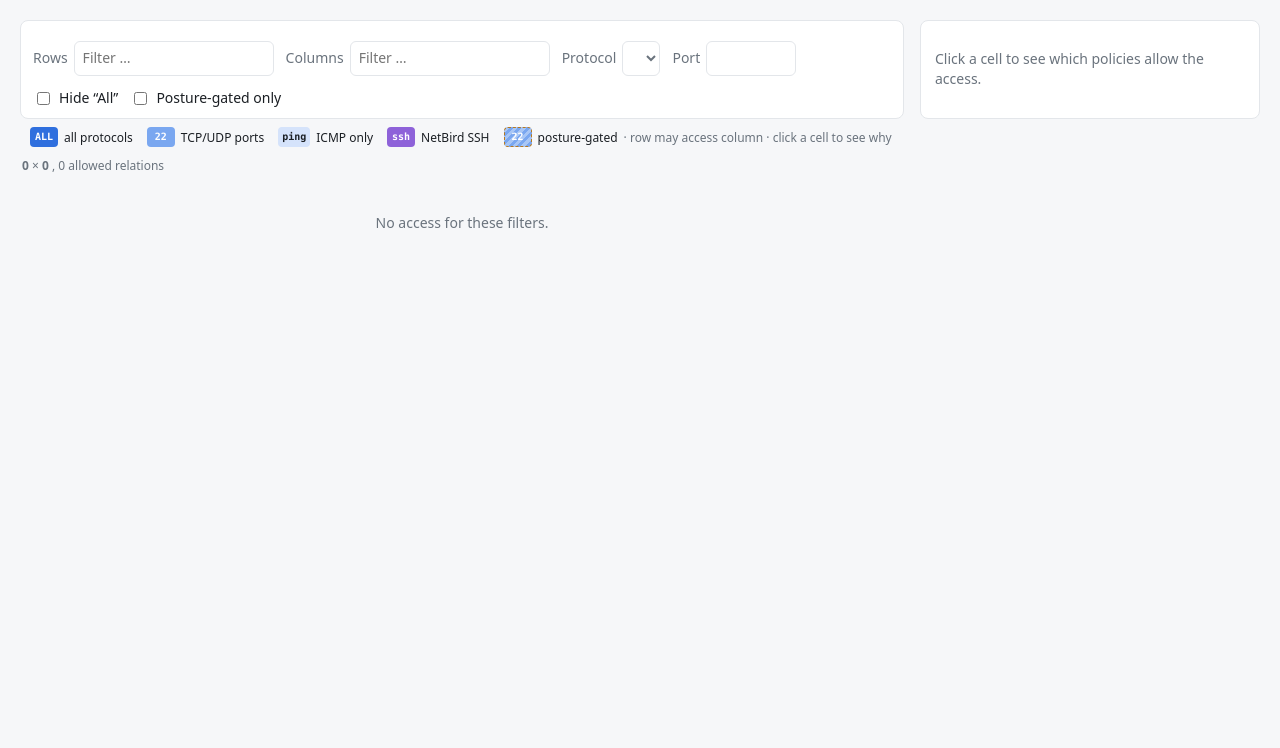
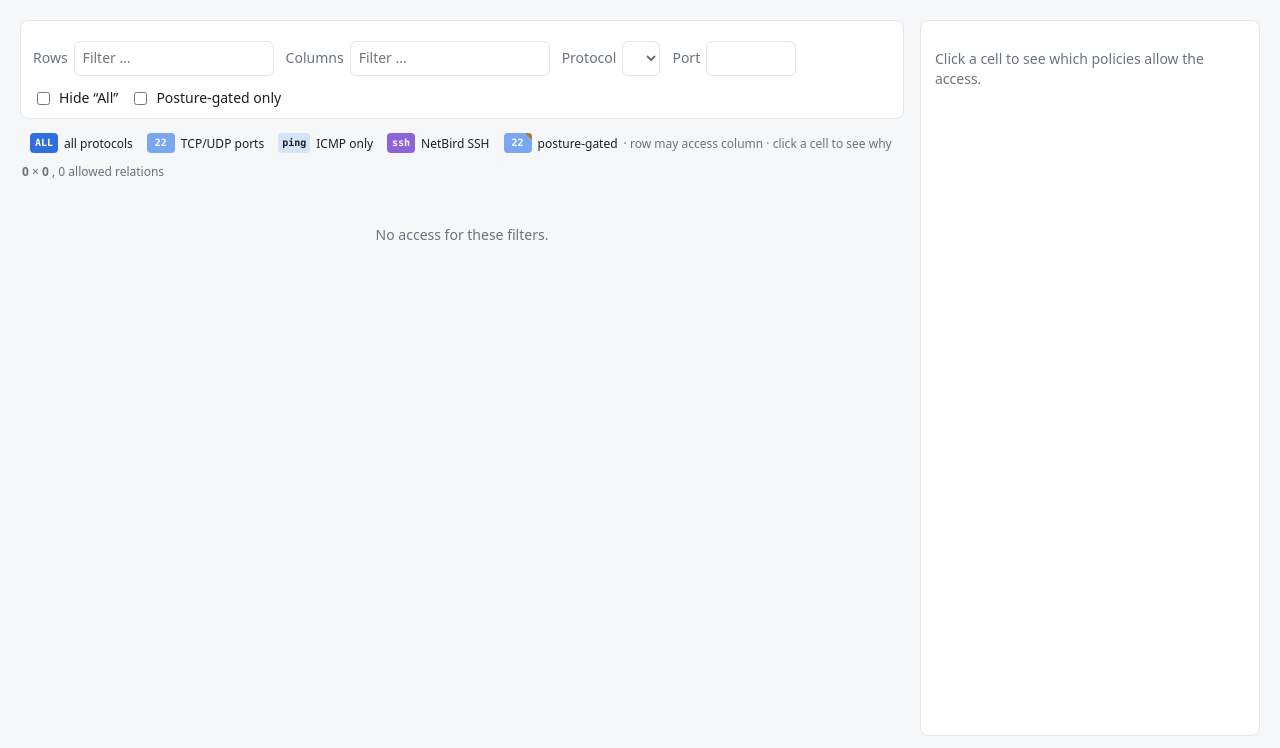
Before and after one commit to styliteag/birdseye, a Python web app: template birdseye_web/templates/matrix.html in a window 1280 px wide. Shown: the part 52-800 px from the top of the page. Run offline with Jinja, Linux system fonts and the light colour scheme; the template is opened without the code that fills it, so the values that code supplies are empty.

Commit message:
fix: calmer posture marker, single scroll area and live tab highlight in matrix

```diff
--- a/birdseye_web/static/app.css
+++ b/birdseye_web/static/app.css
@@ -42,7 +42,8 @@
         border: 1px solid var(--line); border-radius: 4px; padding: 1px 5px; }
 
 main { max-width: 1280px; margin: 0 auto; padding: 20px; }
-main.wide { max-width: none; }
+main.wide { max-width: none; height: calc(100vh - 52px); display: flex; flex-direction: column; overflow: hidden; padding-bottom: 12px; }
+main.wide > .flash { flex: none; }
 
 /* --- controls ------------------------------------------------------------------------ */
 input, select, button { font: inherit; color: inherit; }
@@ -98,12 +99,14 @@
 .switch.on span { left: 16px; }
 
 /* --- matrix --------------------------------------------------------------------------------- */
-.matrix-layout { display: grid; grid-template-columns: minmax(0, 1fr) 340px; gap: 16px; align-items: start; }
+.matrix-layout { display: grid; grid-template-columns: minmax(0, 1fr) 340px; gap: 16px; flex: 1; min-height: 0; }
+.matrix-main { display: flex; flex-direction: column; min-height: 0; min-width: 0; }
+.matrix-main > #matrix { flex: 1; min-height: 0; display: flex; flex-direction: column; }
 .filters { background: var(--panel); border: 1px solid var(--line); border-radius: var(--radius); padding: 10px 12px; margin-bottom: 8px; }
 .tabs { display: flex; flex-wrap: wrap; gap: 4px; margin-bottom: 10px; }
 .tab { padding: 5px 12px; border-radius: 16px; border: 1px solid var(--line); cursor: pointer; color: var(--muted); }
 .tab input { display: none; }
-.tab.active { background: var(--accent); border-color: var(--accent); color: var(--accent-ink); }
+.tab:has(input:checked) { background: var(--accent); border-color: var(--accent); color: var(--accent-ink); }
 .filter-row { display: flex; flex-wrap: wrap; gap: 12px; align-items: center; }
 .filter-row > label:not(.check) { display: flex; align-items: center; gap: 6px; color: var(--muted); }
 .filter-row input[type=search] { width: 200px; }
@@ -112,7 +115,7 @@
 .matrix-meta { font-size: 12px; color: var(--muted); margin: 0 2px 6px; }
 .warn { color: var(--warn); }
 
-.matrix-scroll { overflow: auto; max-height: calc(100vh - 250px); background: var(--panel);
+.matrix-scroll { overflow: auto; flex: 1; min-height: 0; background: var(--panel);
                  border: 1px solid var(--line); border-radius: var(--radius); }
 table.matrix { border-collapse: separate; border-spacing: 0; font-size: 12px; }
 table.matrix th, table.matrix td { border-bottom: 1px solid var(--line); border-right: 1px solid var(--line); }
@@ -130,19 +133,21 @@
 table.matrix tbody tr:hover th.row, table.matrix tbody tr:hover td { background-color: var(--hl); }
 table.matrix .hl { background-color: var(--hl); }
 
-.cell { display: inline-flex; align-items: center; justify-content: center; min-width: 28px; height: 20px; padding: 0 3px;
+.cell { position: relative; display: inline-flex; align-items: center; justify-content: center; min-width: 28px; height: 20px; padding: 0 3px;
         font: 600 10px/1 var(--mono); border-radius: 4px; border: 1px solid transparent; cursor: pointer; }
 .cell.c-all { background: var(--all); color: #fff; }
 .cell.c-ports { background: var(--ports); color: #fff; }
 .cell.c-icmp { background: var(--icmp); color: var(--ink); }
 .cell.c-ssh { background: var(--ssh); color: #fff; }
 .cell.c-deny { background: var(--deny); color: #fff; }
-.cell.c-cond { background-image: repeating-linear-gradient(135deg, rgba(255,255,255,.35) 0 3px, transparent 3px 6px);
-               border: 1px dashed var(--cond); }
+/* posture-gated: small corner marker instead of a hatch, which got noisy
+   when most policies carry a posture check */
+.cell.c-cond::after { content: ""; position: absolute; top: -1px; right: -1px; width: 0; height: 0;
+  border-top: 7px solid var(--cond); border-left: 7px solid transparent; border-top-right-radius: 4px; }
 .cell.sel { outline: 2px solid var(--ink); outline-offset: 1px; }
 
-.detail { position: sticky; top: 68px; background: var(--panel); border: 1px solid var(--line);
-          border-radius: var(--radius); padding: 14px; max-height: calc(100vh - 88px); overflow: auto; }
+.detail { background: var(--panel); border: 1px solid var(--line);
+          border-radius: var(--radius); padding: 14px; min-height: 0; overflow: auto; }
 .detail-title { font-size: 15px; margin: 0 0 8px; }
 .arrow { color: var(--muted); }
 .grants { list-style: none; padding: 0; margin: 0; }
@@ -200,6 +205,8 @@
 
 @media (max-width: 1000px) {
   .matrix-layout, .split { grid-template-columns: 1fr; }
+  main.wide { height: auto; overflow: visible; }
+  .matrix-scroll { max-height: 75vh; }
   .detail, .sticky { position: static; max-height: none; }
   .flow { grid-template-columns: 1fr; }
   .flow-arrow { padding: 0; transform: rotate(90deg); }
```
